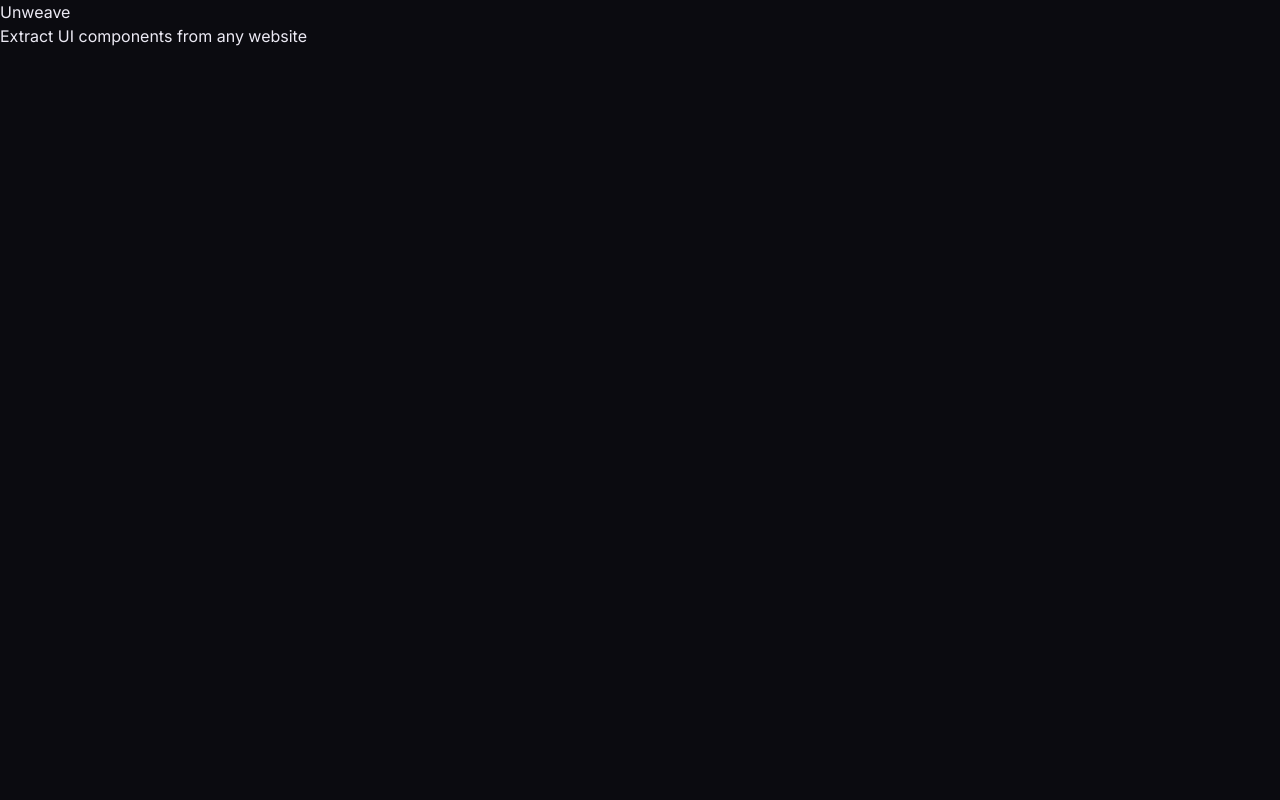
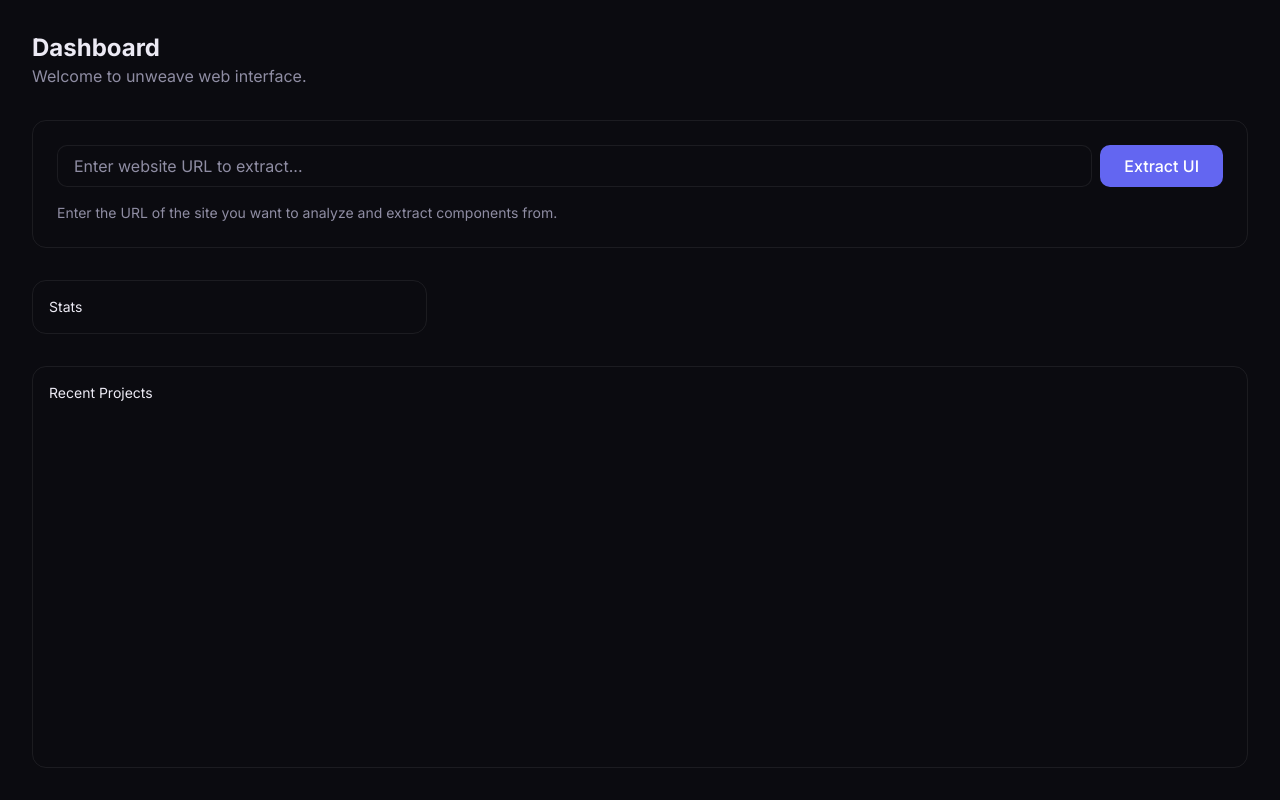
Before and after one commit to stsgs1980/unweave, a Next.js app in the folder packages/web/: page / in a window 1280 px wide. Built offline with nearby package versions, Linux system fonts and the light colour scheme.

Commit message:
fix: move dashboard components to correct location
- Move ExtractInput.tsx from packages/web/packages/web to packages/web/components
- Remove duplicate packages/web/packages directory

```diff
--- a/packages/web/app/page.tsx
+++ b/packages/web/app/page.tsx
@@ -1,12 +1,51 @@
 /**
- * Главная страница приложения.
- * @returns разметка главной страницы
+ * @file Main entry point for the web application dashboard.
+ * @description Renders the initial dashboard layout matching the UI reference.
  */
-export default function HomePage(): React.ReactNode {
+
+import React from "react";
+import ExtractInput from "@/components/dashboard/ExtractInput";
+
+/**
+ * Handles the URL submission event.
+ * @param url - The URL submitted by the user.
+ * @returns No return value.
+ */
+const handleExtractSubmit = (url: string): void => {
+  // [TODO] Connect to Core via API routes (Priority #4)
+  console.log("Extracting URL:", url);
+};
+
+/**
+ * Dashboard component representing the main landing page.
+ * @returns The rendered dashboard page.
+ */
+export default function Dashboard() {
   return (
-    <main>
-      <h1>Unweave</h1>
-      <p>Extract UI components from any website</p>
+    <main className="flex min-h-screen flex-col p-8">
+      <header className="mb-8">
+        <h1 className="text-2xl font-bold text-foreground">Dashboard</h1>
+        <p className="text-muted-foreground">Welcome to unweave web interface.</p>
+      </header>
+
+      <section className="flex flex-1 flex-col gap-8">
+        {/* Hero extract input */}
+        <div className="rounded-lg border border-border p-6">
+          <ExtractInput onSubmit={handleExtractSubmit} />
+        </div>
+
+        {/* [TODO] Implement stats cards with sparklines */}
+        <div className="grid grid-cols-1 gap-4 md:grid-cols-3">
+          <div className="rounded-lg border border-border p-4">
+            <p className="text-sm">Stats</p>
+          </div>
+        </div>
+
+        {/* [TODO] Implement recent projects grid */}
+        <div className="flex-1 rounded-lg border border-border p-4">
+          <p className="text-sm">Recent Projects</p>
+        </div>
+      </section>
     </main>
   );
 }
--- /dev/null
+++ b/packages/web/components/dashboard/ExtractInput.tsx
@@ -0,0 +1,63 @@
+/**
+ * @file ExtractInput component for entering URLs to analyze.
+ */
+
+import React, { useState } from "react";
+
+/**
+ * Props for the ExtractInput component.
+ * @property {(url: string) => void} onSubmit - Callback triggered when a URL is submitted.
+ */
+interface ExtractInputProps {
+  onSubmit: (url: string) => void;
+}
+
+/**
+ * Renders a form with a URL input and a submit button.
+ * @param {ExtractInputProps} props - The component props.
+ * @returns {React.JSX.Element} The rendered input form.
+ */
+export default function ExtractInput({ onSubmit }: ExtractInputProps) {
+  const [url, setUrl] = useState("");
+
+  // Разбиваем длинные строки классов, чтобы уложиться в 100 символов
+  const inputClass = [
+    "flex-1 rounded-md border border-border bg-background",
+    "px-4 py-2 placeholder:text-muted-foreground",
+    "focus:outline-none focus:ring-2 focus:ring-ring",
+  ].join(" ");
+
+  const buttonClass = [
+    "rounded-md bg-primary px-6 py-2 font-medium text-primary-foreground",
+    "transition-colors hover:bg-primary/90 disabled:opacity-50",
+  ].join(" ");
+
+  return (
+    <form
+      onSubmit={(event) => {
+        event.preventDefault();
+        if (url.trim()) {
+          onSubmit(url.trim());
+        }
+      }}
+      className="w-full space-y-4"
+    >
+      <div className="flex flex-col gap-2 sm:flex-row">
+        <input
+          type="url"
+          value={url}
+          onChange={(event) => setUrl(event.target.value)}
+          placeholder="Enter website URL to extract..."
+          className={inputClass}
+          required
+        />
+        <button type="submit" className={buttonClass}>
+          Extract UI
+        </button>
+      </div>
+      <p className="text-sm text-muted-foreground">
+        Enter the URL of the site you want to analyze and extract components from.
+      </p>
+    </form>
+  );
+}
```
